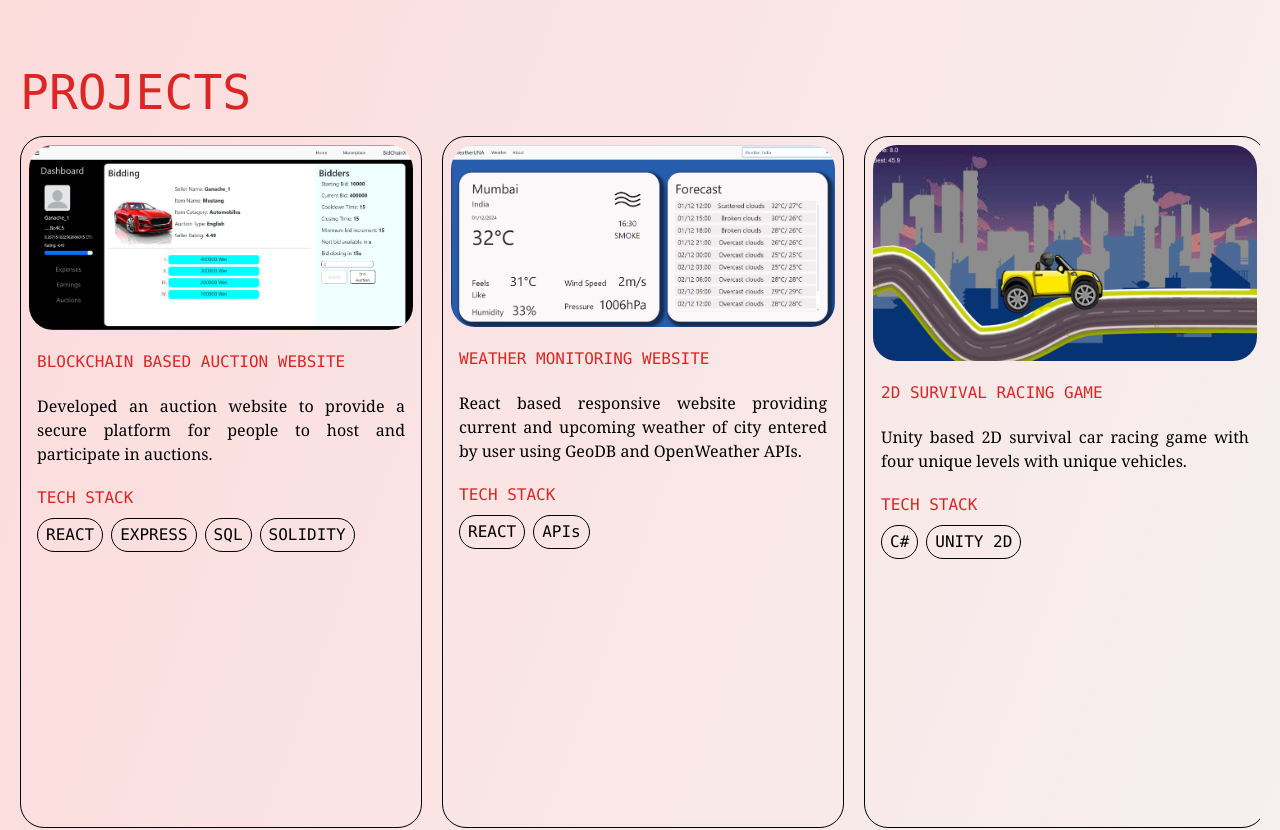
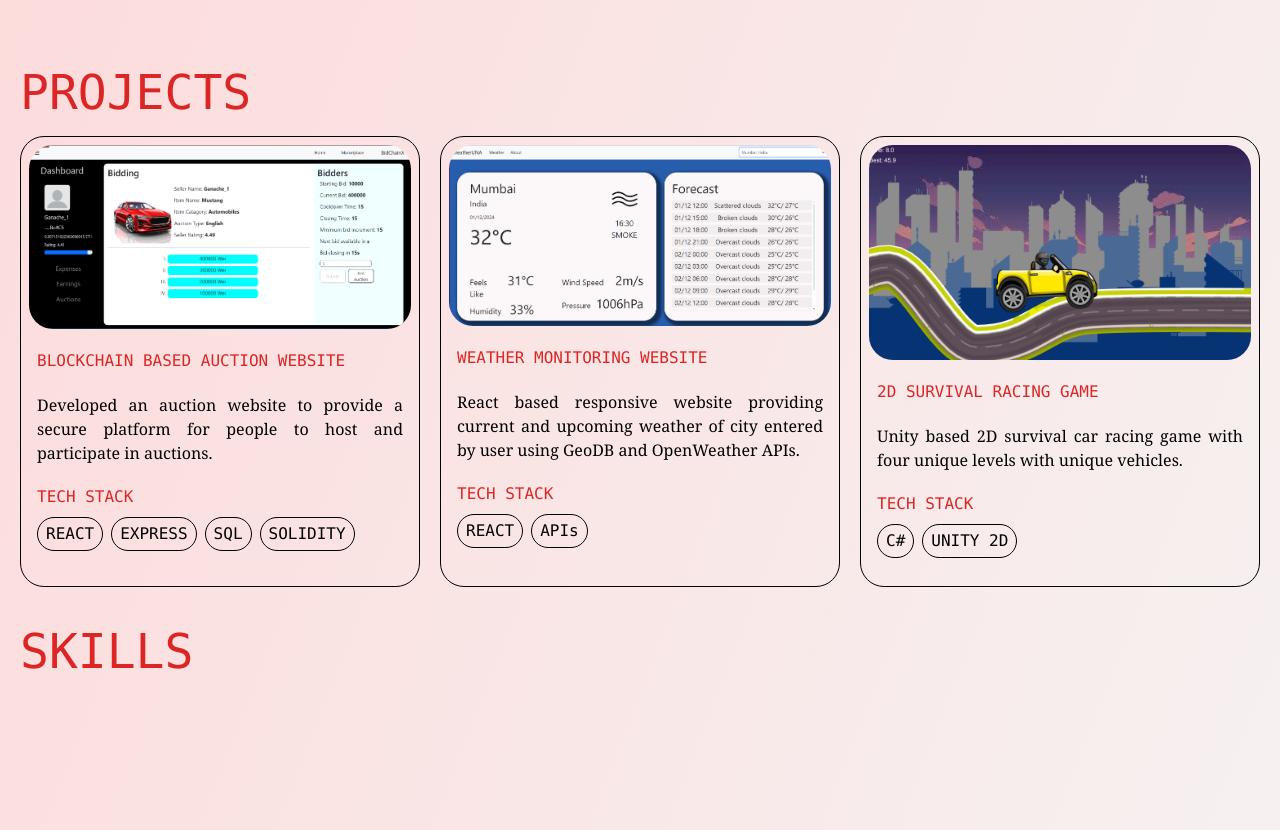
Before and after one commit to Garuna414/Pfolio24, a React (Create React App) app: page / in a window 1280 px wide. Shown: the part 1620-2450 px from the top of the page. Built offline with nearby package versions, Linux system fonts and the light colour scheme.

Commit message:
Project section not displaying properly fixed

```diff
--- a/package.json
+++ b/package.json
@@ -1,4 +1,5 @@
 {
+  "homepage": "https://Garuna414.github.io/Pfolio24",
   "name": "pfolio24",
   "version": "0.1.0",
   "private": true,
@@ -15,6 +16,8 @@
   },
   "scripts": {
     "start": "react-scripts start",
+    "predeploy":"npm run build",
+    "deploy":"gh-pages -d build",
     "build": "react-scripts build",
     "test": "react-scripts test",
     "eject": "react-scripts eject"
--- a/src/components/Projects.jsx
+++ b/src/components/Projects.jsx
@@ -13,18 +13,18 @@ export default function Projects() {
   ];
   const stack = [["REACT", "EXPRESS", "SQL", "SOLIDITY"],["REACT", "APIs"], ["C#", "UNITY 2D"]];
   return (
-    <div className="p-5 flex flex-col gap-5 h-screen w-full" id="Projects">
+    <div className="p-5 flex flex-col gap-5 h-auto w-full" id="Projects">
       <div>
         <p className="lg:text-5xl md:text-4xl text-2xl text-red-600 font-mono w-full">PROJECTS</p>
       </div>
       <div className="flex flex-row h-full gap-5 overflow-x-scroll flex-nowrap w-full">
         {titles.map((title, index) => (
-          <div className="lg:w-1/3 md:w-1/2 h-auto max-h-screen border border-black rounded-3xl flex flex-col p-2" key={index}>
+          <div className="lg:w-1/3 md:w-1/2 md:min-w-[30vw] min-w-[80vw] h-auto border border-black rounded-3xl flex flex-col p-2" key={index}>
             <div className="h-auto w-full">
               <img
                 src={images[index]}
                 alt="Blockchain_Website"
-                className="rounded-3xl lg:max-w-[30vw] md:w-auto m-auto max-w-30vw"
+                className="rounded-3xl w-auto m-auto"
               />
             </div>
             <div className="flex flex-col gap-5 py-5 px-2">
```
